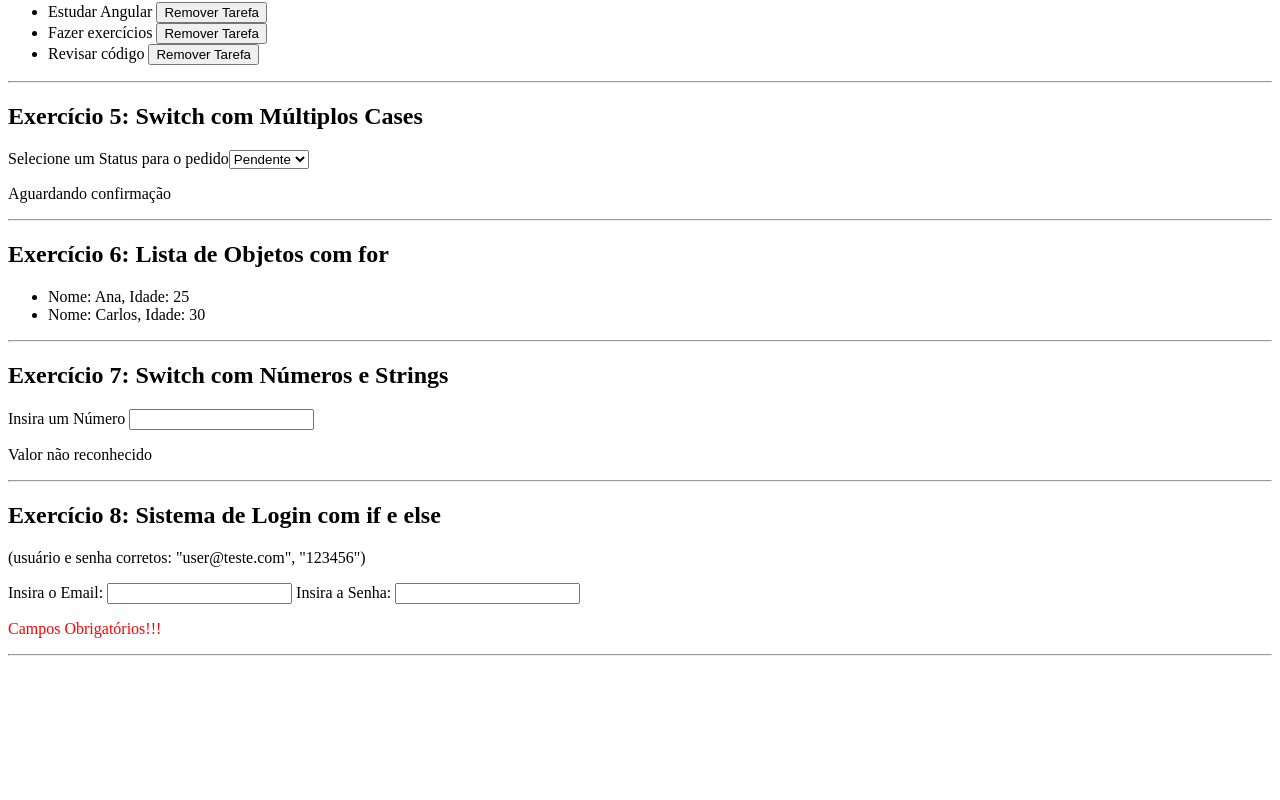
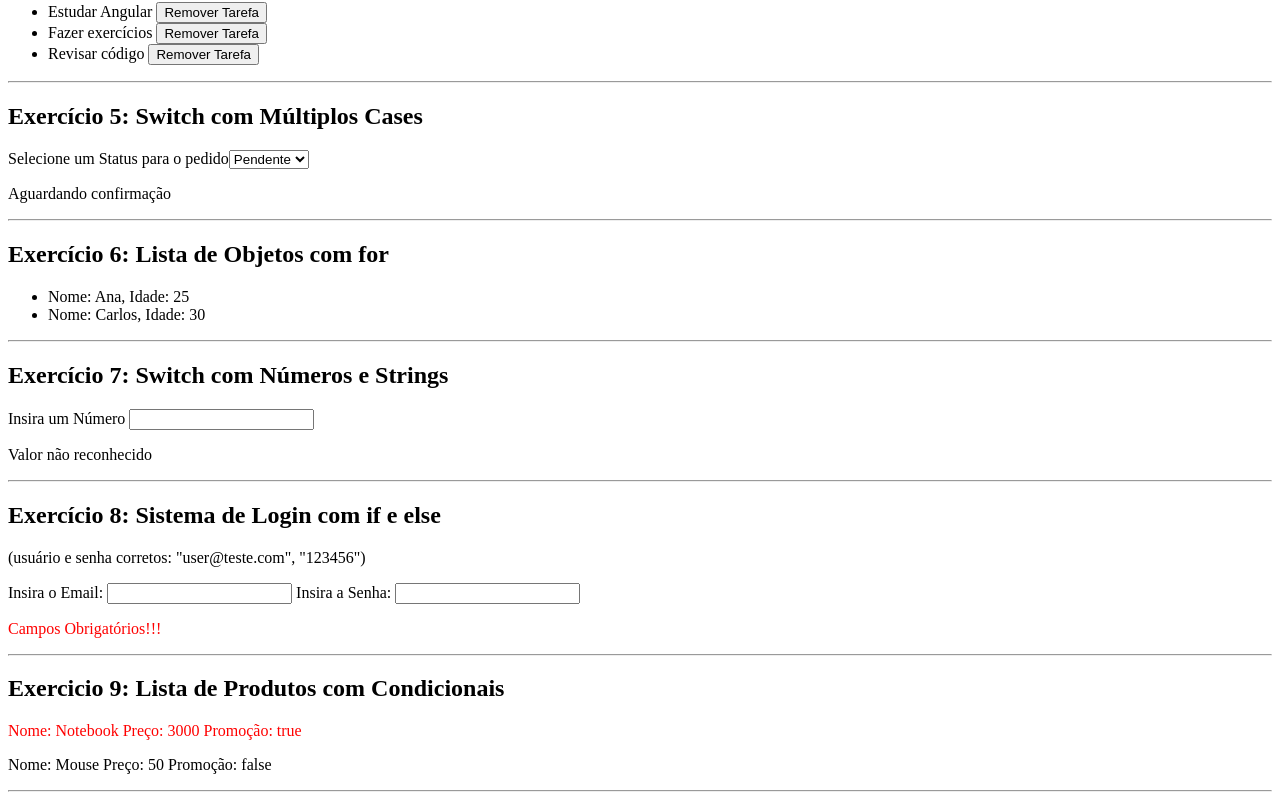
Before and after one commit to bailooon/Checkpoint-2-Angular, an Angular app: page / in a window 1280 px wide. Shown: the part 483-1283 px from the top of the page. Before the commit the page ends 1147 px from the top, so only its background shows below. Built offline with nearby package versions, Linux system fonts and the light colour scheme.

Commit message:
Conclusão do Exercício 9

```diff
--- a/src/app/components/control-flow/control-flow.component.css
+++ b/src/app/components/control-flow/control-flow.component.css
@@ -5,3 +5,7 @@
 .color-red{
     color: red;
 }
+
+.promocao{
+    color: red;
+}
--- a/src/app/components/control-flow/control-flow.component.html
+++ b/src/app/components/control-flow/control-flow.component.html
@@ -170,3 +170,17 @@
 </form>
 
 <hr>
+
+<h2>Exercicio 9: Lista de Produtos com Condicionais</h2>
+
+@for(produto of produtos; track produto.nome){
+    @if(produto.promocao == true){
+        <p class="promocao">Nome: {{produto.nome}} Preço: {{produto.preco}} Promoção: {{produto.promocao}}</p>
+    } @else {
+        <p>Nome: {{produto.nome}} Preço: {{produto.preco}} Promoção: {{produto.promocao}}</p>
+    }
+} @empty {
+    <p>Nenhum produto cadastrado</p>
+}
+
+<hr>
--- a/src/app/components/control-flow/control-flow.component.ts
+++ b/src/app/components/control-flow/control-flow.component.ts
@@ -20,6 +20,8 @@ export class ControlFlowComponent {
   senhaValida: string = "123456"
   email: string = "";
   senha: string = "";
+  produtos = [{nome:"Notebook", preco: 3000, promocao:true}, {nome:"Mouse", preco:50, promocao:false}]
+
 
   trocarMes(event:Event) : void{
     const elementoSelecionado = event.target as HTMLSelectElement
```
